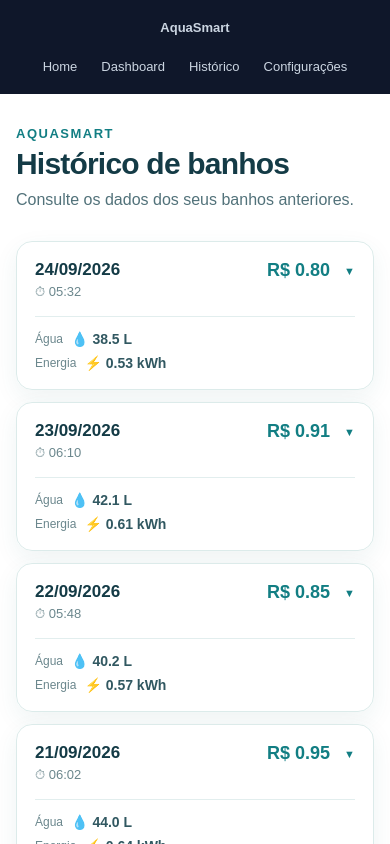
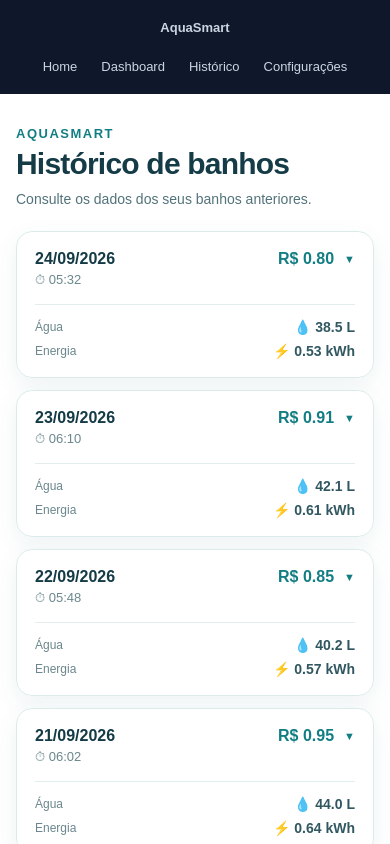
Before and after one commit to Kickz1nn/aquasmart, a Next.js app: page /history in a window 390 px wide. Shown: the top 844 px of the page. Built offline with nearby package versions, Linux system fonts and the light colour scheme.

Commit message:
style: ajusta a responsividade da página de histórico

```diff
--- a/src/components/historylist.module.css
+++ b/src/components/historylist.module.css
@@ -178,13 +178,22 @@
 
 /* Mobile */
 
-@media (max-width: 520px) {
+@media (max-width: 600px) {
     .container {
-        margin-top: 32px;
+        width: calc(100% - 32px);
+        margin: 32px auto;
     }
 
     .header h1 {
         font-size: 30px;
+    }
+
+    .description {
+        font-size: 14px;
+    }
+
+    .list {
+        margin-top: 24px;
     }
 
     .bathButton {
@@ -193,6 +202,19 @@
 
     .bathHeader {
         align-items: flex-start;
+        gap: 12px;
+    }
+
+    .bathHeader h2 {
+        font-size: 16px;
+    }
+
+    .cost {
+        gap: 10px;
+    }
+
+    .cost strong {
+        font-size: 16px;
     }
 
     .data {
@@ -200,14 +222,27 @@
         gap: 8px;
     }
 
+    .data div {
+        justify-content: space-between;
+    }
+
     .details {
         grid-template-columns: 1fr 1fr;
 
         margin: 0 18px;
+        padding: 12px 0 16px;
     }
 
     .detail {
-        padding: 8px 12px;
+        padding: 8px 10px;
         border-right: none;
     }
+
+    .detail span {
+        font-size: 11px;
+    }
+
+    .detail strong {
+        font-size: 13px;
+    }
 }
```
